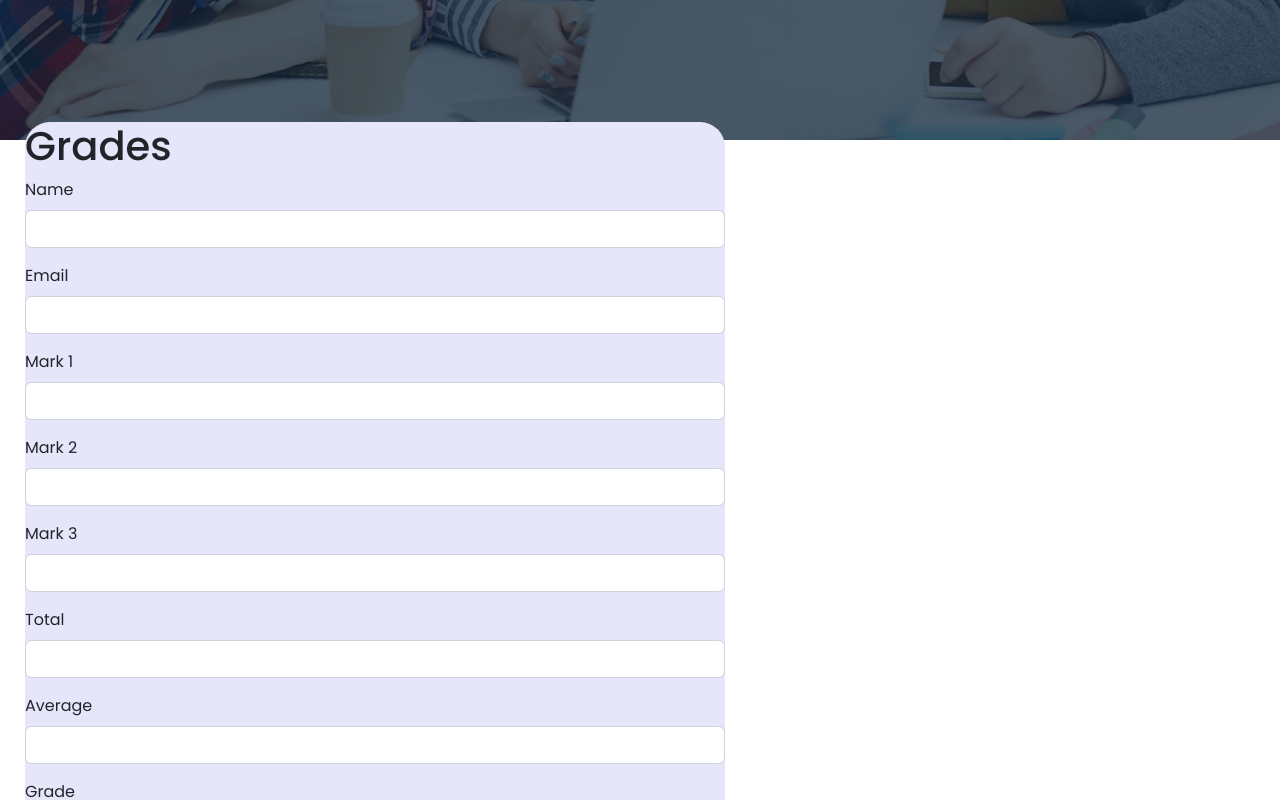
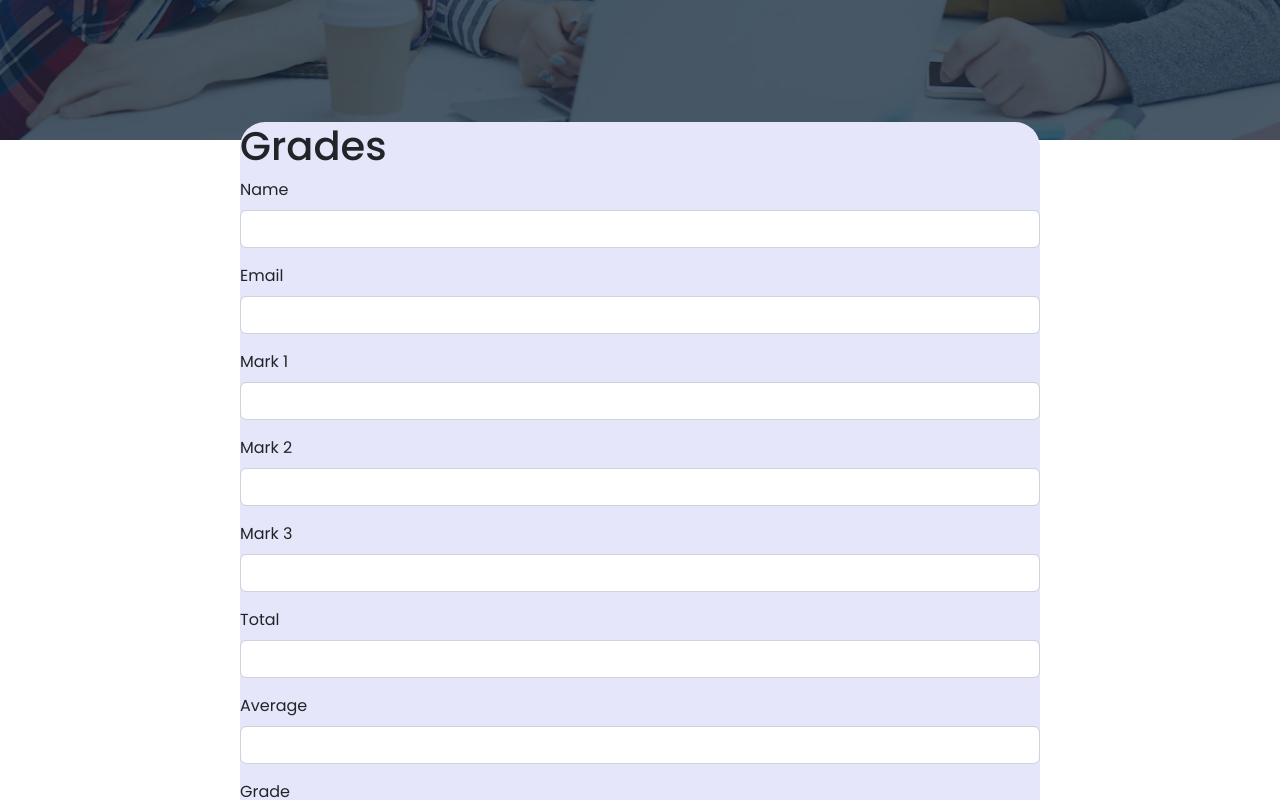
Before and after one commit to Njihia413/phase-5-project, a React (Create React App) app in the folder client/: page /grades in a window 1280 px wide. Shown: the part 580-1380 px from the top of the page. Built offline with nearby package versions, Linux system fonts and the light colour scheme.

Commit message:
Added new changes

```diff
--- a/client/src/index.css
+++ b/client/src/index.css
@@ -809,11 +809,14 @@ border-radius: 20px;
 }
 .box{
   background-color: lavender;
-  width: 700px;
-  height: 800px;
-  margin-left: 25px;
+  width: 800px;
+  height: 900px;
+  margin: auto;
   margin-top: 50%;
   border-radius: 25px;
+  margin-bottom: 70px;
+  align-items: center;
+  justify-content: center;
 }
 .button btn btn-primary{
   margin: 25px;
@@ -831,20 +834,21 @@ border-radius: 20px;
   margin-top: 5%;
   margin-left: 80%;
 
-} */
-/* .table{
+}
+.table{
   width: 80%;
   border-collapse: collapse;
   text-align: centre;
   margin-top: 5%;
   margin-left: 60%;
   position: -50%;
-
+  display: inline;
+  padding-top: -100px;
 
 }
 .table thead{
   text-align: centre;
-
+  padding-top: -100px;
 }
 .table thead th{
   font-size: 20px;
```
Also changed, not shown: client/src/pages/AddNumber.js (added, +39 -0 lines), client/src/pages/GradesForm.js (line endings or trailing spaces).
